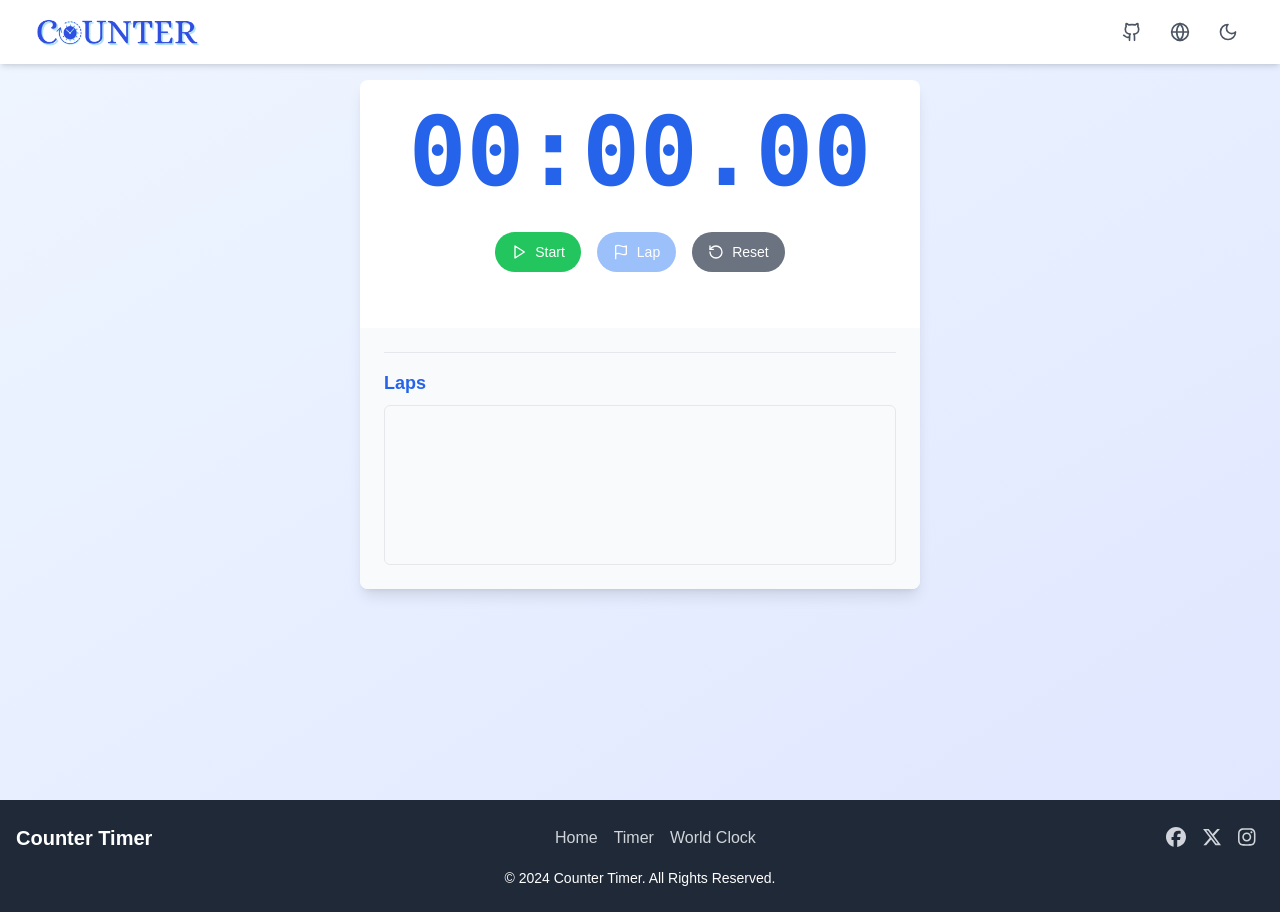
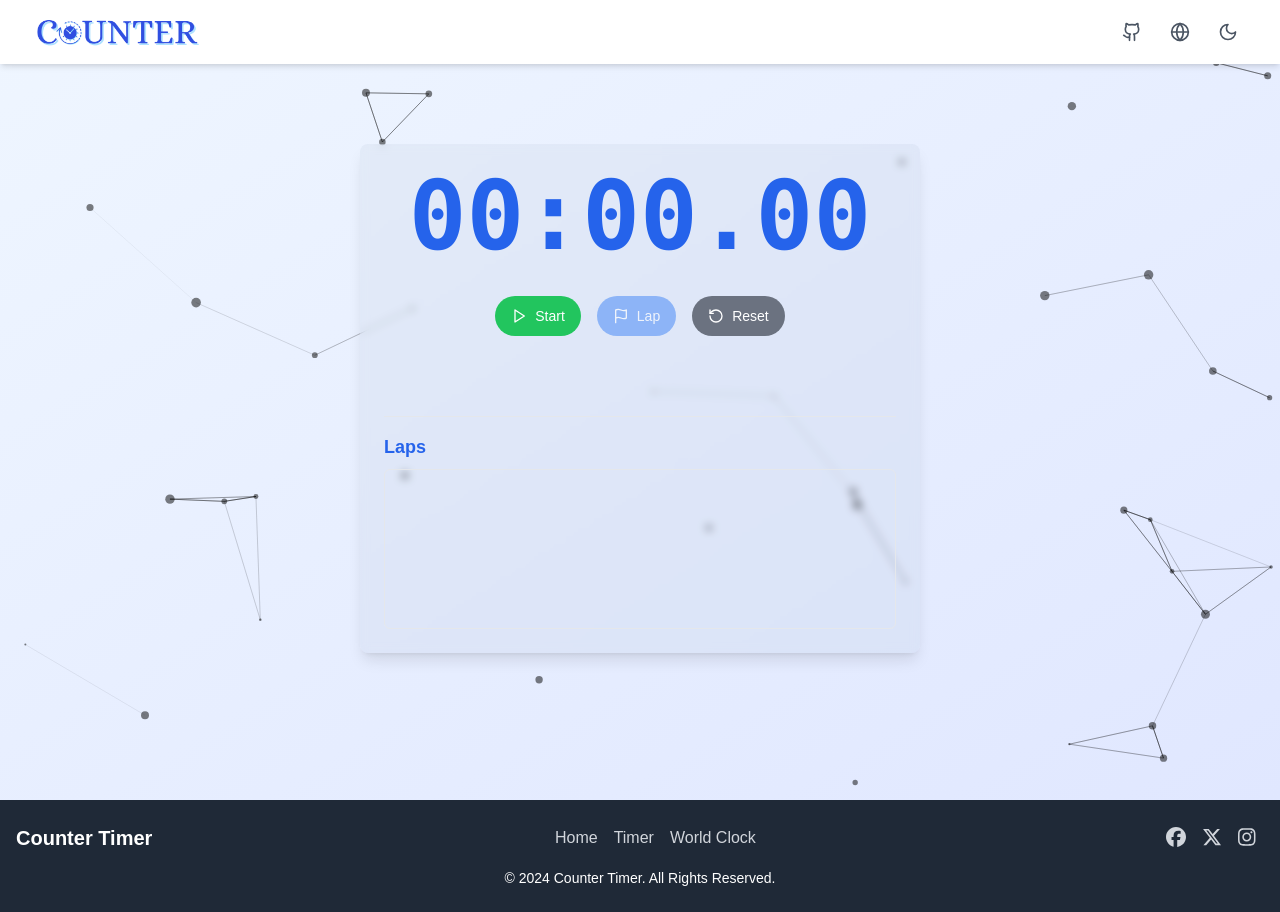
Before and after one commit to param-code/counter-app, a React (Vite) app: page / in a window 1280 px wide. Built offline with nearby package versions, Linux system fonts and the light colour scheme.

Commit message:
add background

```diff
--- a/package.json
+++ b/package.json
@@ -14,6 +14,7 @@
     "@fortawesome/react-fontawesome": "^0.2.2",
     "@radix-ui/react-scroll-area": "^1.1.0",
     "@radix-ui/react-slot": "^1.1.0",
+    "@tsparticles/react": "^3.0.0",
     "class-variance-authority": "^0.7.0",
     "clsx": "^2.1.1",
     "lucide-react": "^0.447.0",
@@ -25,7 +26,8 @@
     "react-dom": "^18.3.1",
     "react-router-dom": "^6.26.2",
     "tailwind-merge": "^2.5.2",
-    "tailwindcss-animate": "^1.0.7"
+    "tailwindcss-animate": "^1.0.7",
+    "tsparticles": "^3.5.0"
   },
   "devDependencies": {
     "@eslint/js": "^9.9.0",
--- a/src/App.jsx
+++ b/src/App.jsx
@@ -1,24 +1,23 @@
 import React from 'react';
 import { BrowserRouter as Router, Routes, Route } from 'react-router-dom';
-// import AutoCounterPage from './AutoCounterPage'; // Adjust the import paths as necessary
-// import TimerPage from './TimerPage';
-// import WorldClockPage from './WorldClockPage';
 import Footer from './components/Footer';
 import WorldClockPage from './pages/WorldClockPage';
 import TimerPage from './pages/TimerPage';
 import AutoCounterPage from './pages/AutoCounterPage';
-// import Footer from './Footer'; // Import the Footer component
+import Design from './components/Design';
 
 const App = () => {
     return (
         <Router>
             <div>
+                {/* Particles design will be displayed globally */}
+                <Design />
                 <Routes>
                     <Route path="/" element={<AutoCounterPage />} />
                     <Route path="/timer" element={<TimerPage />} />
                     <Route path="/world-clock" element={<WorldClockPage />} />
                 </Routes>
-                <Footer /> {/* Add the Footer component here */}
+                <Footer />
             </div>
         </Router>
     );
--- /dev/null
+++ b/src/components/Design.jsx
@@ -0,0 +1,103 @@
+import React, { useEffect, useState } from "react";
+import Particles from "@tsparticles/react";
+import { loadSlim } from "@tsparticles/slim"; // Loading only necessary features
+
+const Design = ({ theme }) => {
+  const [init, setInit] = useState(false);
+
+  useEffect(() => {
+    // Initializing the particles engine only once
+    const initParticlesEngine = async (engine) => {
+      await loadSlim(engine);
+      setInit(true);
+    };
+
+    initParticlesEngine(Particles.engine);
+  }, []);
+
+  const particlesLoaded = (container) => {
+    console.log(container);
+  };
+
+  return (
+    <>
+      {init && (
+        <Particles
+          id="tsparticles"
+          particlesLoaded={particlesLoaded}
+          options={{
+            background: {
+              color: {
+                value: "#0d47a1", // Main background color
+              },
+            },
+            fpsLimit: 120,
+            interactivity: {
+              events: {
+                onClick: {
+                  enable: true,
+                  mode: "push",
+                },
+                onHover: {
+                  enable: true,
+                  mode: "repulse",
+                },
+                resize: true,
+              },
+              modes: {
+                push: {
+                  quantity: 4,
+                },
+                repulse: {
+                  distance: 200,
+                  duration: 0.4,
+                },
+              },
+            },
+            particles: {
+              color: {
+                value: theme === "dark" ? "#ffffff" : "#000000", // White for dark mode, black for light mode
+              },
+              links: {
+                color: theme === "dark" ? "#ffffff" : "#000000", // Same for links
+                distance: 150,
+                enable: true,
+                opacity: 0.5,
+                width: 1,
+              },
+              move: {
+                direction: "none",
+                enable: true,
+                outModes: {
+                  default: "bounce",
+                },
+                random: false,
+                speed: 2,
+                straight: false,
+              },
+              number: {
+                density: {
+                  enable: true,
+                  area: 800,
+                },
+                value: 80,
+              },
+              opacity: {
+                value: 0.5,
+              },
+              shape: {
+                type: "circle",
+              },
+              size: {
+                value: { min: 1, max: 5 },
+              },
+            },
+            detectRetina: true,
+          }}
+        />
+      )}
+    </>
+  );
+};
+
+export default Design;
--- a/src/components/navbar.jsx
+++ b/src/components/navbar.jsx
@@ -7,7 +7,7 @@ const Navbar = ({ theme, toggleTheme }) => {
   const navigate = useNavigate();
 
   return (
-    <nav className="bg-white dark:bg-gray-800 shadow-md transition-colors duration-300 sticky top-0">
+    <nav className="bg-white dark:bg-gray-800 shadow-md transition-colors duration-300 sticky top-0 z-10">
       <div className="max-w-7xl mx-auto px-4 sm:px-6 lg:px-8">
         <div className="flex items-center justify-between h-16">
           <div className="flex items-center">
--- a/src/pages/AutoCounterPage.jsx
+++ b/src/pages/AutoCounterPage.jsx
@@ -7,7 +7,8 @@ import LapList from "../components/laplist";
 import Navbar from "../components/navbar";
 import LapAnalysis from "../components/LapAnalysis";
 import LapVisualization from "../components/LapVisualization";
-import SwitchTab from "../components/SwitchTab"; // Correct import
+import Particles, { initParticlesEngine } from "@tsparticles/react";
+import { loadSlim } from "@tsparticles/slim"; // Slim version for smaller bundle
 
 const AutoCounterPage = () => {
   const navigate = useNavigate(); // Initialize the navigate function
@@ -17,7 +18,18 @@ const AutoCounterPage = () => {
   const lapsEndRef = useRef(null);
   const [theme, setTheme] = useState("light");
   const [showAnalysis, setShowAnalysis] = useState(false);
+  const [init, setInit] = useState(false);
 
+  // Load particle engine only once
+  useEffect(() => {
+    initParticlesEngine(async (engine) => {
+      await loadSlim(engine);
+    }).then(() => {
+      setInit(true);
+    });
+  }, []);
+
+  // Load theme from local storage
   useEffect(() => {
     const storedTheme = localStorage.getItem("theme");
     if (storedTheme) {
@@ -25,6 +37,7 @@ const AutoCounterPage = () => {
     }
   }, []);
 
+  // Apply theme changes to body and local storage
   useEffect(() => {
     document.body.className = theme;
     localStorage.setItem("theme", theme);
@@ -79,17 +92,70 @@ const AutoCounterPage = () => {
     setLaps((prevLaps) => [...prevLaps, count]);
   };
 
-
   const handleShowAnalysis = () => {
     setShowAnalysis(true);
   };
 
+  const particlesLoaded = (container) => {
+    console.log(container);
+  };
+
   return (
-    <div className={`min-h-screen bg-gradient-to-br from-blue-50 to-indigo-100 dark:from-gray-900 dark:to-gray-800 transition-colors duration-300`}>
+    <div className={`min-h-screen bg-gradient-to-br from-blue-50 to-indigo-100 dark:from-gray-900 dark:to-gray-800 transition-colors duration-300 ${theme === 'dark' ? 'dark:bg-gray-900' : 'bg-white'}`}>
+      {init && (
+        <Particles
+          id="tsparticles"
+          particlesLoaded={particlesLoaded}
+          options={{
+            fpsLimit: 120,
+            interactivity: {
+              events: {
+                onClick: { enable: true, mode: "push" },
+                onHover: { enable: true, mode: "repulse" },
+                resize: true,
+              },
+              modes: {
+                push: { quantity: 4 },
+                repulse: { distance: 200, duration: 0.4 },
+              },
+            },
+            particles: {
+              color: {
+                value: theme === "dark" ? "#ffffff" : "#000000",
+              },
+              links: {
+                color: theme === "dark" ? "#ffffff" : "#000000",
+                distance: 150,
+                enable: true,
+                opacity: 0.5,
+                width: 1,
+              },
+              move: {
+                direction: "none",
+                enable: true,
+                outModes: { default: "bounce" },
+                random: false,
+                speed: 3,
+                straight: false,
+              },
+              number: {
+                density: { enable: true, area: 800 },
+                value: 80,
+              },
+              opacity: { value: 0.5 },
+              shape: { type: "circle" },
+              size: { value: { min: 1, max: 5 } },
+            },
+            detectRetina: true,
+          }}
+        />
+      )}
       <Navbar theme={theme} toggleTheme={toggleTheme} />
       <div className="container mx-auto px-2 py-4 max-w-xl">
-        <div className="bg-white dark:bg-gray-800 rounded-lg shadow-lg overflow-hidden">
-          <div className="p-4 sm:p-6">
+        <div className="mt-16 inset-0 bg-slate-400 bg-opacity-10 backdrop-blur-sm rounded-lg shadow-lg overflow-hidden">
+          <div className="relative p-4 sm:p-6">
+            <div className=" rounded-lg"></div> {/* Blurred background */}
+            <div className="relative z-10"> {/* Ensure content is above blurred background */}
               <Timer formattedTime={formatTime(count)} />
               <Controls
                 isRunning={isRunning}
@@ -98,7 +164,8 @@ const AutoCounterPage = () => {
                 handleReset={handleReset}
               />
             </div>
-          <div className="bg-gray-50 dark:bg-gray-700 p-4 sm:p-6">
+          </div>
+          <div className="p-4 sm:p-6 z-10">
             {showAnalysis ? (
               <div className="space-y-6">
                 <LapVisualization laps={laps} formatTime={formatTime} />
@@ -131,26 +198,8 @@ const AutoCounterPage = () => {
         </div>
       </div>
     </div>
-  )
-  const handleSwitchToTimer = () => {
-    navigate("/timer"); // Navigate to the Timer page
-  };
+  );
 
-  return (
-    <div className={`h-svh bg-gradient-to-br from-blue-50 to-indigo-100 dark:from-gray-900 dark:to-gray-800 transition-colors duration-305`}>
-      <Navbar theme={theme} toggleTheme={toggleTheme} />
-      <div className="flex flex-col items-center justify-center h-[84vh] p-4 sm:p-6 md:p-8">
-        <div className="bg-white dark:bg-gray-800 rounded-lg shadow-xl p-6 sm:p-8 w-full max-w-sm sm:max-w-md md:max-w-lg transition-all duration-300 ease-in-out">
-          <Timer formattedTime={formatTime(count)} />
-          <Controls isRunning={isRunning} handleStartStop={handleStartStop} handleLap={handleLap} handleReset={handleReset} />
-          <LapList laps={laps} formatTime={formatTime} lapsEndRef={lapsEndRef} />
-          <button onClick={handleSwitchToTimer} className="mt-4 bg-indigo-500 text-white py-2 px-4 rounded hover:bg-indigo-600 transition">
-            Switch to Timer Tab
-          </button>
-        </div>
-      </div>
-    </div>
-  );
 };
 
 export default AutoCounterPage;
```
Also changed, not shown: src/index.css (+9 -0 lines), 2 other files (tests, documents, lock files or other folders). Lines whose indentation alone changed are shown as unchanged.
